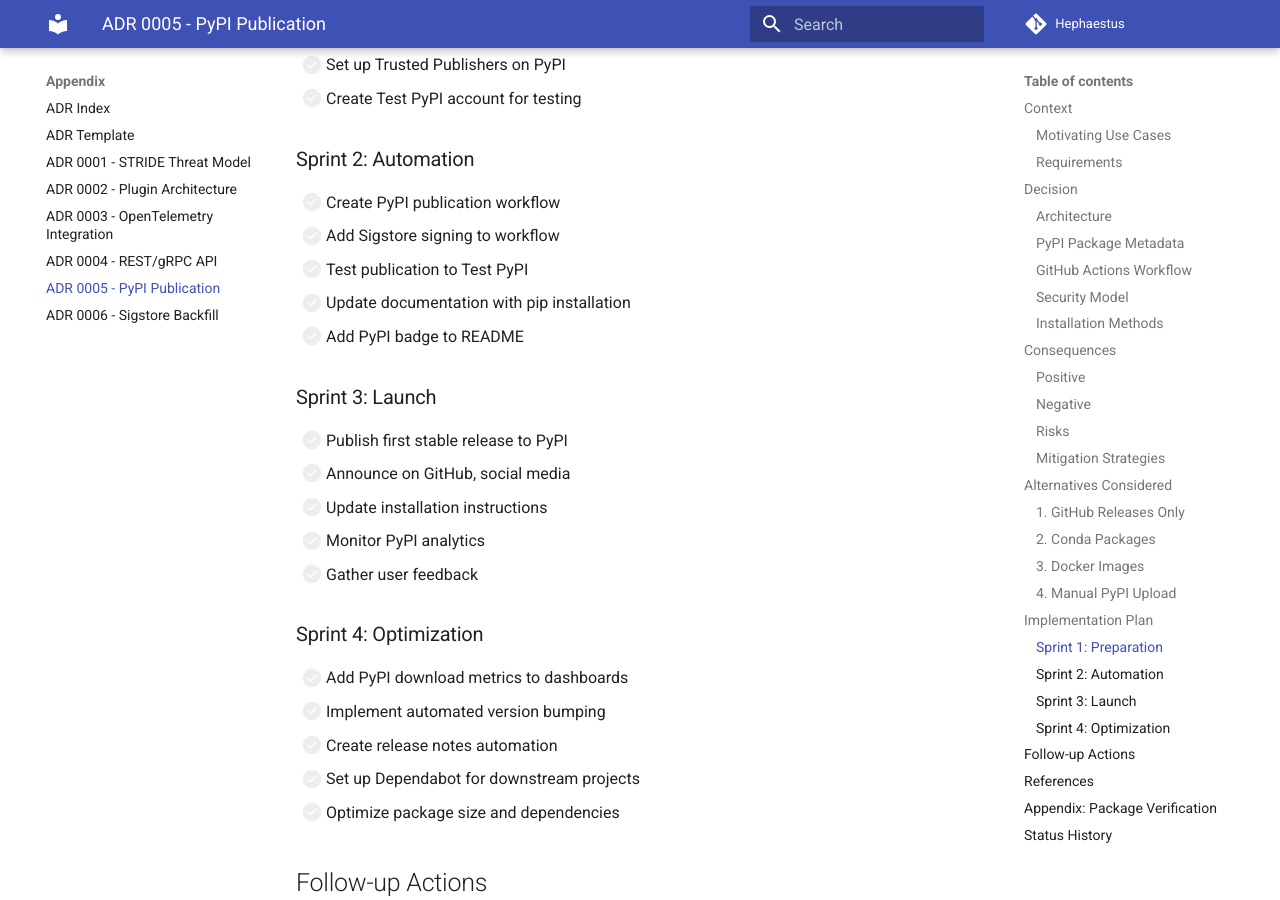
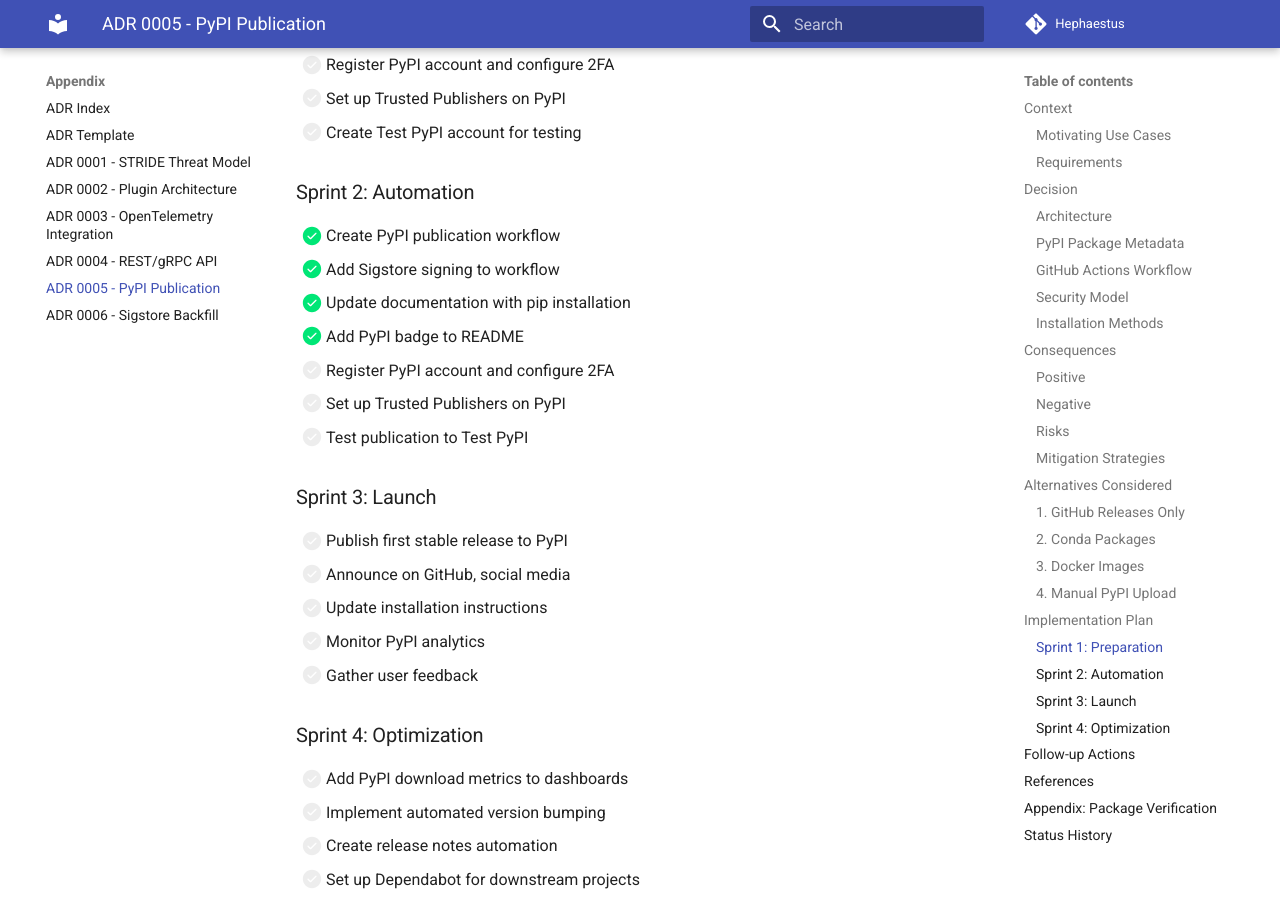
Before and after one commit to IAmJonoBo/Hephaestus, an MkDocs documentation site: the page built from docs/adr/0005-pypi-publication.md, in a window 1280 px wide and 900 px high, scrolled down 8179 px. Built offline with MkDocs 1.6.1 and Material for MkDocs 9.7.7, drawn with Linux system fonts in a browser that asks for light colours; comment, search, counter and statistics services are not loaded; some of the changed text lies outside the part shown.

Commit message:
Implement ADR-0005 Sprint 2: PyPI publication automation
Co-authored-by: IAmJonoBo <20725096+IAmJonoBo@users.noreply.github.com>

```diff
--- a/docs/adr/0005-pypi-publication.md
+++ b/docs/adr/0005-pypi-publication.md
@@ -334,11 +335,13 @@ hephaestus release install --repository IAmJonoBo/Hephaestus
 
 ### Sprint 2: Automation
 
-- [ ] Create PyPI publication workflow
-- [ ] Add Sigstore signing to workflow
+- [x] Create PyPI publication workflow
+- [x] Add Sigstore signing to workflow
+- [x] Update documentation with pip installation
+- [x] Add PyPI badge to README
+- [ ] Register PyPI account and configure 2FA
+- [ ] Set up Trusted Publishers on PyPI
 - [ ] Test publication to Test PyPI
-- [ ] Update documentation with pip installation
-- [ ] Add PyPI badge to README
 
 ### Sprint 3: Launch
 
```
Also changed, not shown: other parts of docs/adr/0005-pypi-publication.md (+2 -1 lines), CHANGELOG.md (+11 -0 lines), README.md (+16 -3 lines), docs/adr/README.md (+5 -5 lines), pyproject.toml (+31 -4 lines), 2 other files.
